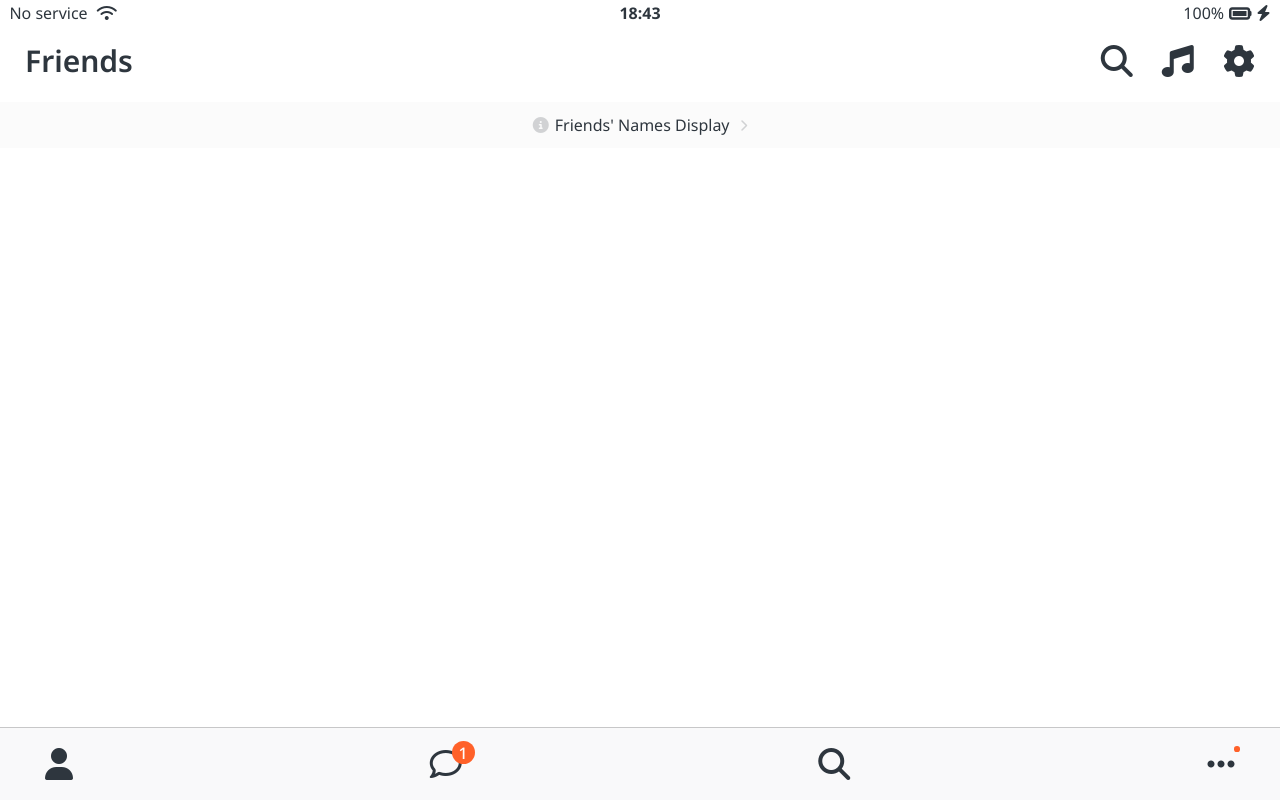
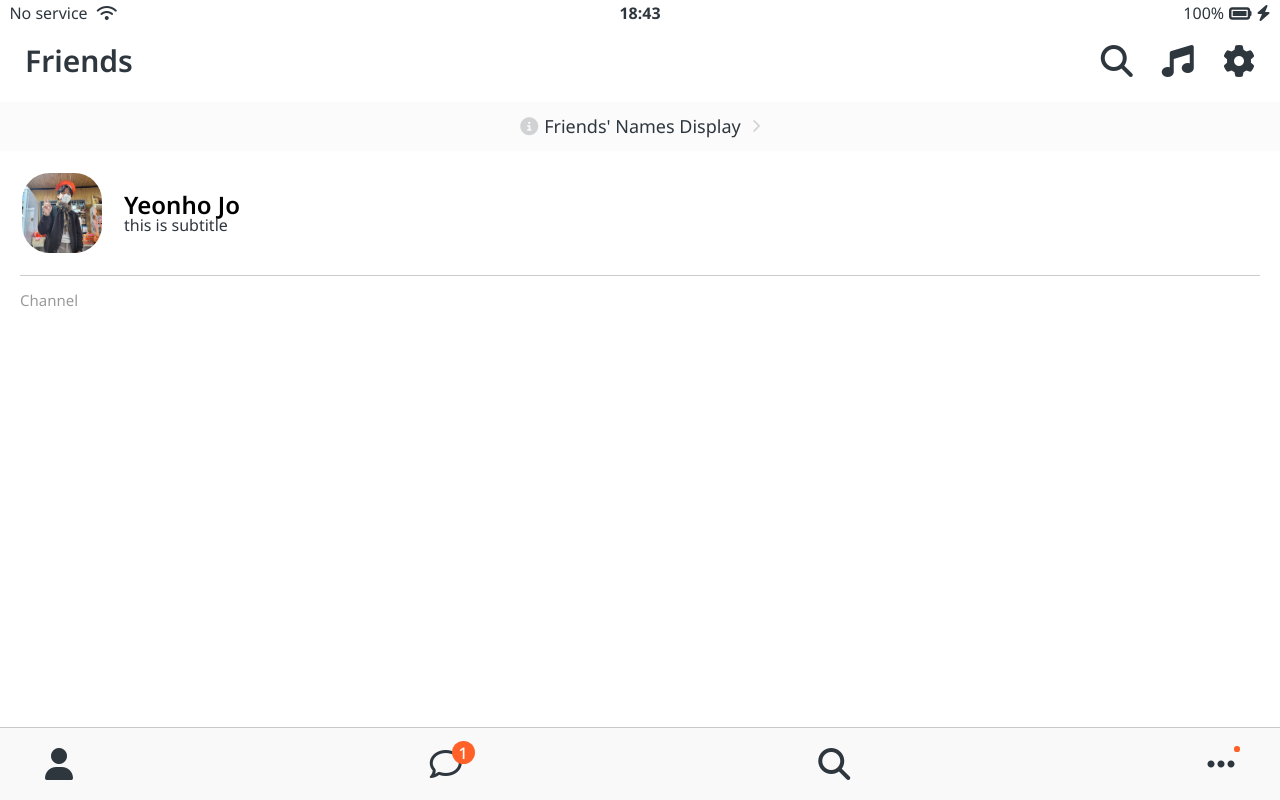
Before and after one commit to Jinyangchul/kokoa-clone, a plain HTML site: page friends.html in a window 1280 px wide. Drawn offline with Linux system fonts and the light colour scheme.

Commit message:
add friends.css

```diff
--- /dev/null
+++ b/css/components/user-component.css
@@ -0,0 +1,34 @@
+.user-component {
+  display: flex;
+}
+
+.user-component__column {
+  display: flex;
+  align-items: center;
+}
+
+.user-component__avatar {
+  width: 80px;
+  border-radius: 40%;
+  padding: 22px;
+}
+
+.user-component__title {
+  font-size: 24px;
+  font-weight: 600;
+  color: black;
+}
+
+.user-component__subtitle {
+}
+
+.channel {
+  border-top: 0.5px solid rgba(0, 0, 0, 0.2);
+  margin: 0px 20px;
+}
+
+.channel__title {
+  padding: 17px 0px;
+  font-size: 15px;
+  color: rgba(0, 0, 0, 0.4);
+}
--- a/css/screens/friends.css
+++ b/css/screens/friends.css
@@ -3,7 +3,7 @@
   display: block;
   background-color: #fbfbfb;
   padding: 15px 0px;
-  font-size: 16px;
+  font-size: 18px;
 }
 
 #friends-display-link i {
--- a/css/style.css
+++ b/css/style.css
@@ -1,4 +1,4 @@
-@import url("https://fonts.googleapis.com/css2?family=Noto+Sans:wght@400;500;600;700&display=swap");
+@import url("https://fonts.googleapis.com/css2?family=Noto+Sans+KR&family=Noto+Sans:wght@400;500;600;700&family=Noto+Serif:wght@400;700&display=swap");
 
 @import "reset.css";
 @import "variables.css";
@@ -7,6 +7,7 @@
 @import "components/status_bar.css";
 @import "components/nav-bar.css";
 @import "components/screen-header.css";
+@import "components/user-component.css";
 
 /* Screens */
 @import "screens/login.css";
--- a/friends.html
+++ b/friends.html
@@ -34,6 +34,27 @@
 
     <a href="#" id="friends-display-link">
         <i class="fas fa-info-circle"></i>Friends' Names Display <i class="fas fa-chevron-right fa-xs"></i></a>
+
+    <div class="user-component">
+        <div class="user-component__column">
+            <img
+                class="user-component__avatar"
+                src="img/me.png" />
+            <div class="user-component__text">
+                <h4 class="user-component__title"> Yeonho Jo</h4>
+                <h6 class="user-component__subtitle">this is subtitle</h6>
+            </div>
+        </div>
+
+
+    </div>
+
+    <div class="channel">
+        <h5 class="channel__title">Channel</h5>
+    </div>
+
+
+
     <nav class="nav">
         <ul class="nav__list">
             <li class="nav__btn"><a class="nav__link" href="#"><i class="fas fa-user fa-2x"></i></a></li>
```
Also changed, not shown: img/kakao.png (added), img/me.png (added), 1 other file.
